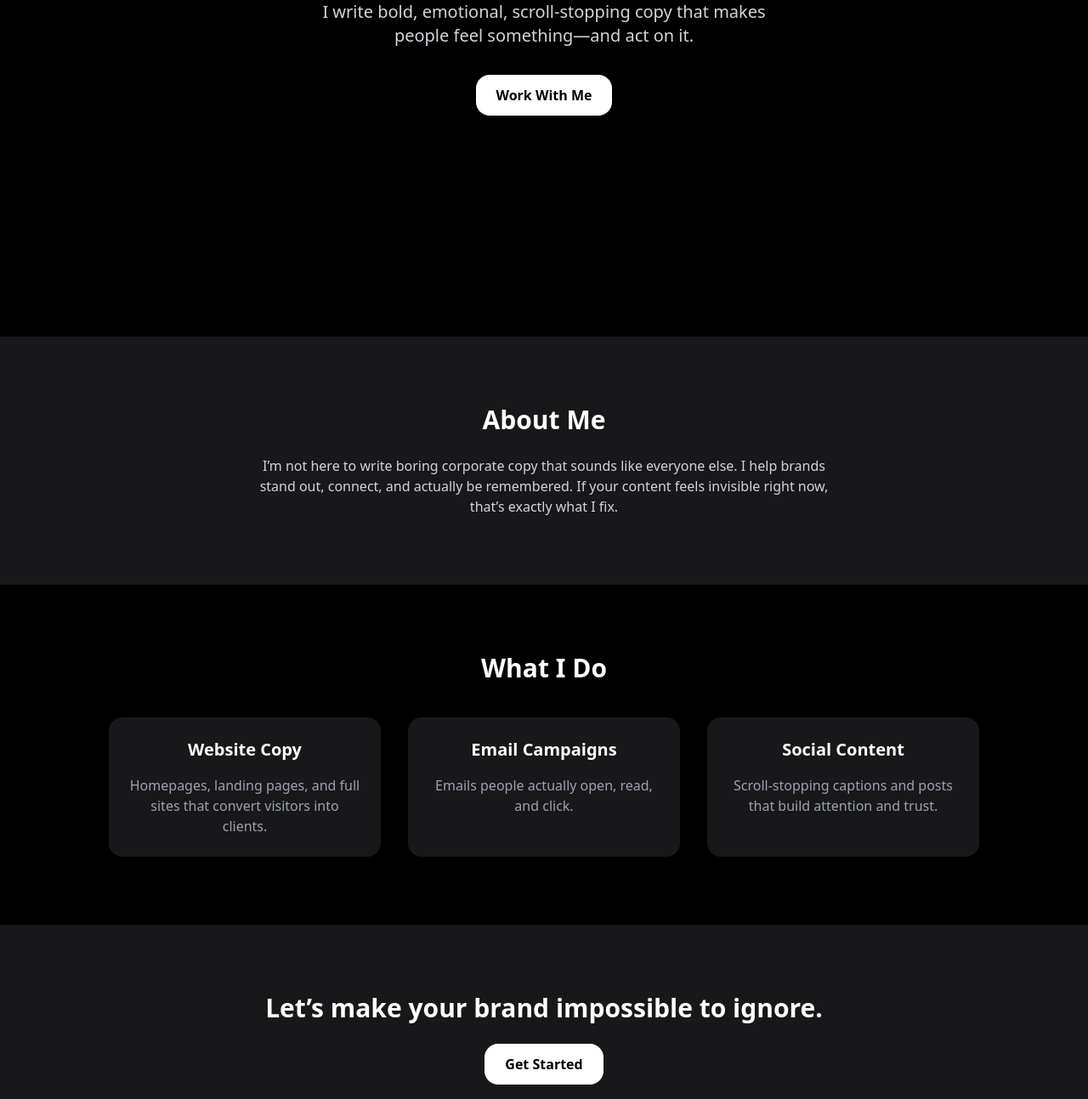
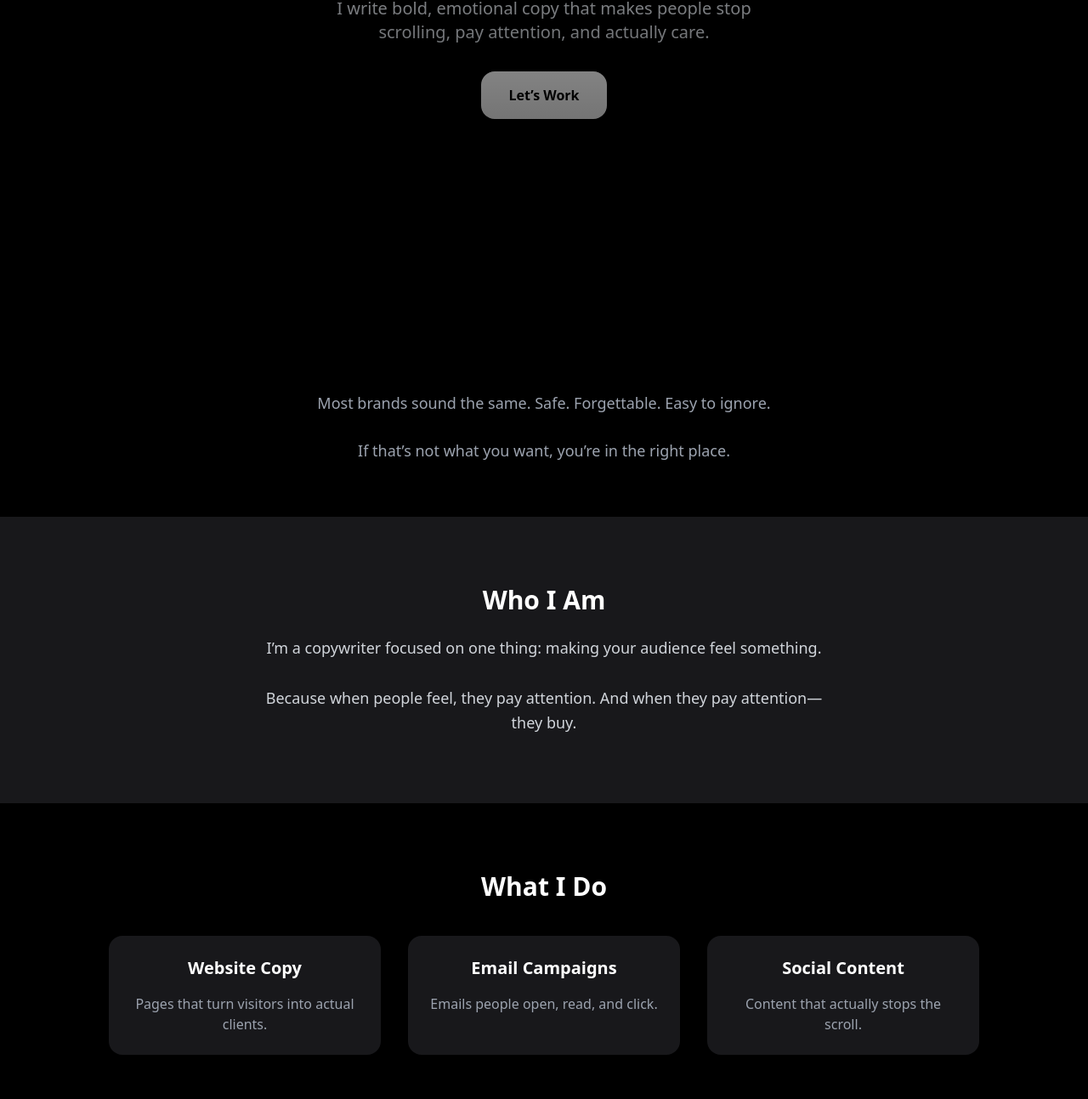
Before and after one commit to charlie15888/charlie-copywriting, a plain HTML site: page index.html in a window 1280 px wide. Shown: the part 404-1697 px from the top of the page at 85% size. Drawn offline with nearby package versions, Linux system fonts and the light colour scheme.

Commit message:
Update index.html

```diff
--- a/index.html
+++ b/index.html
@@ -9,28 +9,36 @@
 <body class="bg-black text-white font-sans">
 
   <!-- HERO -->
-  <section class="min-h-screen flex flex-col justify-center items-center text-center px-6">
-    <h1 class="text-4xl md:text-6xl font-bold mb-6">
-      Words that don’t just sound good.<br />
-      They hit.
+  <section class="min-h-screen flex flex-col justify-center items-center text-center px-6 relative">
+    <div class="absolute inset-0 bg-gradient-to-b from-transparent to-black opacity-80"></div>
+    <h1 class="text-4xl md:text-6xl font-extrabold mb-6 leading-tight">
+      Your brand doesn’t need more content.<br />
+      It needs <span class="text-gray-400">attention.</span>
     </h1>
     <p class="text-lg md:text-xl max-w-xl text-gray-300 mb-8">
-      I write bold, emotional, scroll-stopping copy that makes people feel something—and act on it.
+      I write bold, emotional copy that makes people stop scrolling, pay attention, and actually care.
     </p>
-    <button class="bg-white text-black px-6 py-3 rounded-2xl font-semibold hover:scale-105 transition">
-      Work With Me
-    </button>
+    <a href="mailto:your@email.com" class="bg-white text-black px-8 py-4 rounded-2xl font-semibold hover:scale-105 transition shadow-lg">
+      Let’s Work
+    </a>
+  </section>
+
+  <!-- SOCIAL PROOF / HOOK -->
+  <section class="py-16 px-6 text-center">
+    <p class="text-gray-400 max-w-2xl mx-auto text-lg">
+      Most brands sound the same. Safe. Forgettable. Easy to ignore.
+      <br /><br />
+      If that’s not what you want, you’re in the right place.
+    </p>
   </section>
 
   <!-- ABOUT -->
   <section class="py-20 px-6 bg-zinc-900 text-center">
-    <h2 class="text-3xl font-bold mb-6">About Me</h2>
-    <p class="max-w-2xl mx-auto text-gray-300">
-      I’m not here to write boring corporate copy that sounds like everyone else.
-
-      I help brands stand out, connect, and actually be remembered.
-
-      If your content feels invisible right now, that’s exactly what I fix.
+    <h2 class="text-3xl font-bold mb-6">Who I Am</h2>
+    <p class="max-w-2xl mx-auto text-gray-300 text-lg leading-relaxed">
+      I’m a copywriter focused on one thing: making your audience feel something.
+      <br /><br />
+      Because when people feel, they pay attention. And when they pay attention—they buy.
     </p>
   </section>
 
@@ -38,31 +46,43 @@
   <section class="py-20 px-6 text-center">
     <h2 class="text-3xl font-bold mb-10">What I Do</h2>
     <div class="grid md:grid-cols-3 gap-8 max-w-5xl mx-auto">
-      <div class="bg-zinc-900 p-6 rounded-2xl">
+      <div class="bg-zinc-900 p-6 rounded-2xl hover:scale-105 transition">
         <h3 class="text-xl font-semibold mb-4">Website Copy</h3>
-        <p class="text-gray-400">Homepages, landing pages, and full sites that convert visitors into clients.</p>
+        <p class="text-gray-400">Pages that turn visitors into actual clients.</p>
       </div>
-      <div class="bg-zinc-900 p-6 rounded-2xl">
+      <div class="bg-zinc-900 p-6 rounded-2xl hover:scale-105 transition">
         <h3 class="text-xl font-semibold mb-4">Email Campaigns</h3>
-        <p class="text-gray-400">Emails people actually open, read, and click.</p>
+        <p class="text-gray-400">Emails people open, read, and click.</p>
       </div>
-      <div class="bg-zinc-900 p-6 rounded-2xl">
+      <div class="bg-zinc-900 p-6 rounded-2xl hover:scale-105 transition">
         <h3 class="text-xl font-semibold mb-4">Social Content</h3>
-        <p class="text-gray-400">Scroll-stopping captions and posts that build attention and trust.</p>
+        <p class="text-gray-400">Content that actually stops the scroll.</p>
       </div>
     </div>
   </section>
 
+  <!-- PORTFOLIO SAMPLE -->
+  <section class="py-20 px-6 bg-zinc-900 text-center">
+    <h2 class="text-3xl font-bold mb-8">Sample Work</h2>
+    <div class="max-w-2xl mx-auto">
+      <h3 class="text-xl font-semibold mb-4">Fitness Brand Landing Page</h3>
+      <p class="text-gray-400 italic mb-4">“You don’t need motivation. You need a system that works even when you don’t feel like it.”</p>
+      <p class="text-gray-300">
+        Built to target busy people who struggle with consistency. Focused on emotional triggers + simplicity.
+      </p>
+    </div>
+  </section>
+
   <!-- CTA -->
-  <section class="py-20 px-6 text-center bg-zinc-900">
+  <section class="py-20 px-6 text-center">
     <h2 class="text-3xl font-bold mb-6">Let’s make your brand impossible to ignore.</h2>
-    <button class="bg-white text-black px-6 py-3 rounded-2xl font-semibold hover:scale-105 transition">
+    <a href="mailto:your@email.com" class="bg-white text-black px-8 py-4 rounded-2xl font-semibold hover:scale-105 transition shadow-lg">
       Get Started
-    </button>
+    </a>
   </section>
 
   <!-- FOOTER -->
-  <footer class="py-10 text-center text-gray-500">
+  <footer class="py-10 text-center text-gray-500 text-sm">
     <p>© 2026 Charlie | Copywriter</p>
   </footer>
 
```
